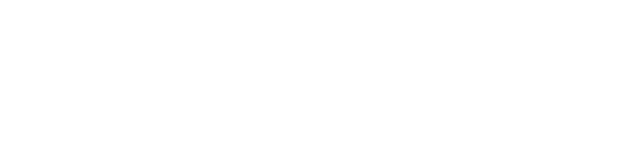
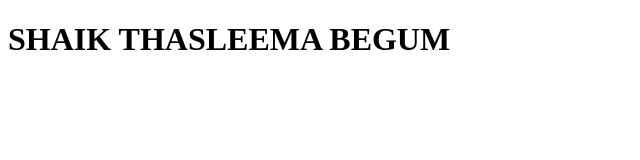
Before and after one commit to thasleema520/profile, a plain HTML site: page index.html in a window 1280 px wide. Shown: the whole page, without its empty margins (0-640 px from the left). Drawn offline with Linux system fonts and the light colour scheme.

Commit message:
Update index.html

```diff
--- a/index.html
+++ b/index.html
@@ -1,5 +1,9 @@
 <!DOCTYPE html>
 <html>
-<head><title><h1>SHAIK THASLEEMA BEGUM</h1></title>
+<head><title>PROFILE</title>
 </head>
+<body>
+	<h1>SHAIK THASLEEMA BEGUM</h1>
+</body>
+
 </html>
```
